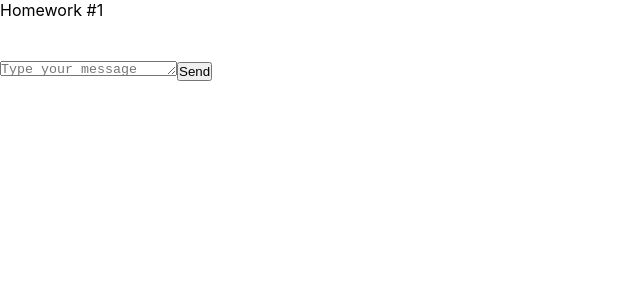
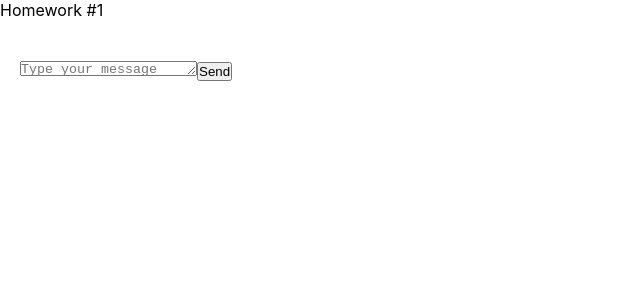
Before and after one commit to apastan/hw-sprint-2, a React (Create React App) app: page / in a window 1280 px wide. Shown: the top 300 px of the page, without its empty margins (0-640 px from the left). Built offline with nearby package versions, Linux system fonts and the light colour scheme.

Commit message:
Add app layout styles

```diff
--- a/src/s1-main/App.module.css
+++ b/src/s1-main/App.module.css
@@ -3,7 +3,9 @@
 }
 
 .hw {
-
+    width: 1270px;
+    padding: 0 15px;
+    margin : 0 auto;
 }
 
 .hwTitle {
```
